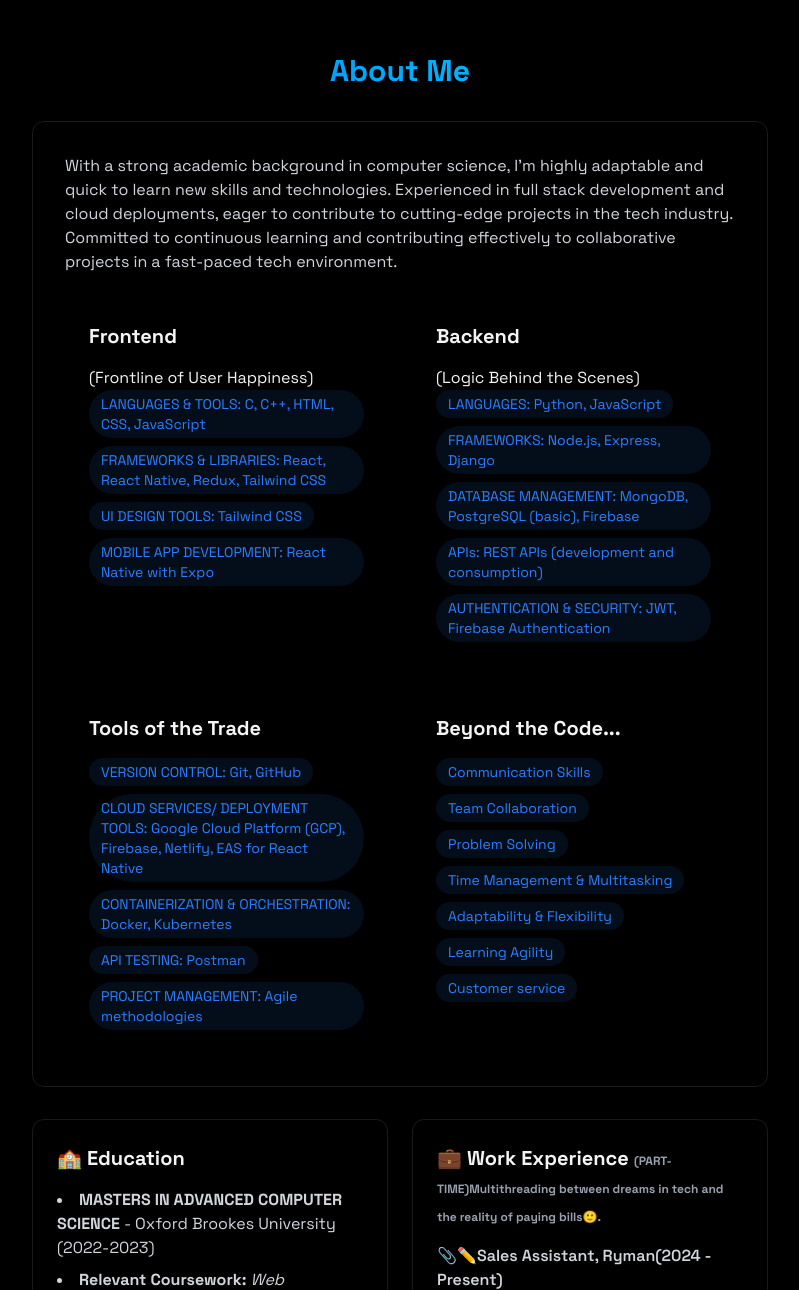
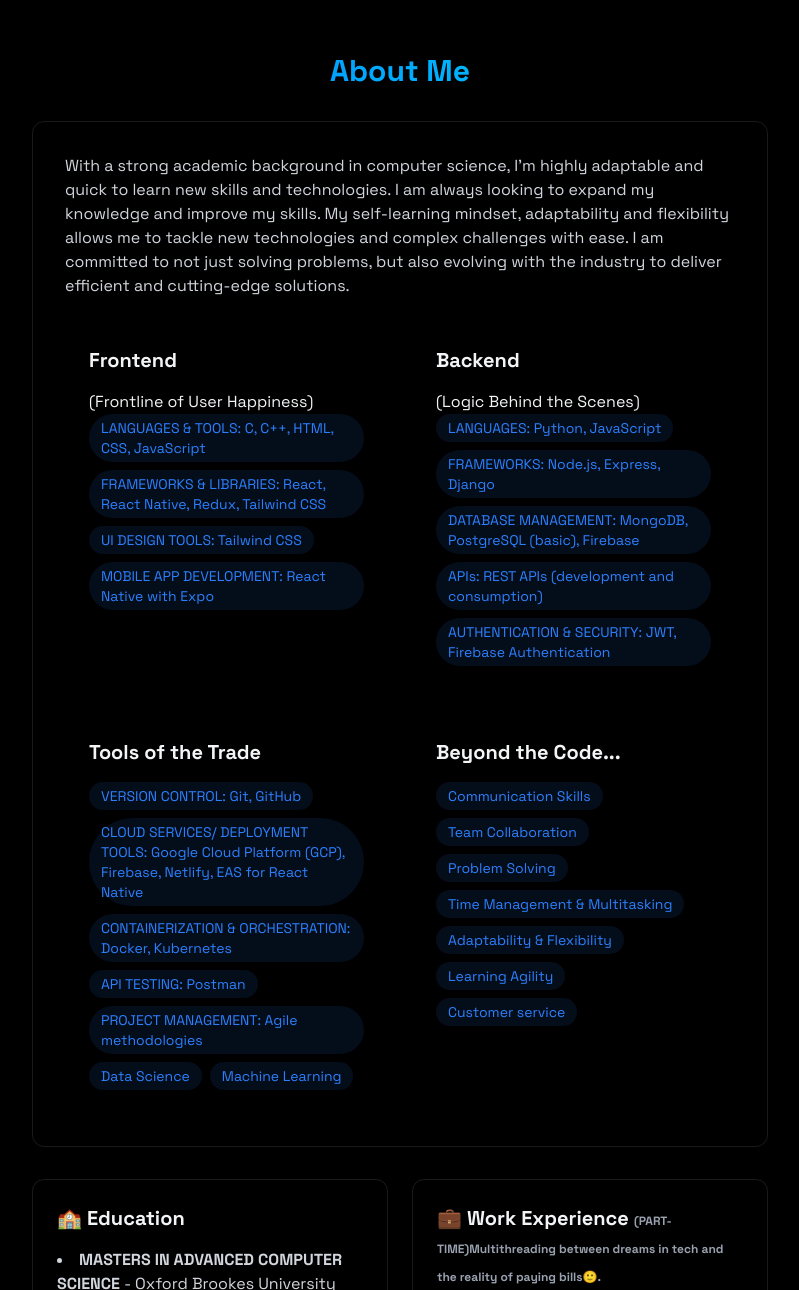
Before and after one commit to Navneet-kaur-09/navneet-portfolio, a React (Vite) app: page / in a window 1280 px wide. Shown: the part 827-2117 px from the top of the page, without its empty margins (240-1039 px from the left). Built offline with nearby package versions, Linux system fonts and the light colour scheme.

Commit message:
updating myself with my code

```diff
--- a/src/components/sections/About.jsx
+++ b/src/components/sections/About.jsx
@@ -21,7 +21,9 @@ export const About = () => {
       "CLOUD SERVICES/ DEPLOYMENT TOOLS: Google Cloud Platform (GCP), Firebase, Netlify, EAS for React Native",
       "CONTAINERIZATION & ORCHESTRATION: Docker, Kubernetes",
       "API TESTING: Postman",
-      "PROJECT MANAGEMENT: Agile methodologies"
+      "PROJECT MANAGEMENT: Agile methodologies",
+      "Data Science",
+      "Machine Learning"
 
     ];
 
@@ -50,7 +52,7 @@ export const About = () => {
 
           <div className="rounded-xl p-8 border-white/10 border hover:-translate-y-1 transition-all">
             <p className="text-gray-300 mb-6">
-            With a strong academic background in computer science, I’m highly adaptable and quick to learn new skills and technologies. Experienced in full stack development and cloud deployments, eager to contribute to cutting-edge projects in the tech industry. Committed to continuous learning and contributing effectively to collaborative projects in a fast-paced tech environment.
+            With a strong academic background in computer science, I’m highly adaptable and quick to learn new skills and technologies. I am always looking to expand my knowledge and improve my skills. My self-learning mindset, adaptability and flexibility allows me to tackle new technologies and complex challenges with ease. I am committed to not just solving problems, but also evolving with the industry to deliver efficient and cutting-edge solutions.
             </p>
 
             <div className="grid grid-cols-1 md:grid-cols-2 gap-6">
```
